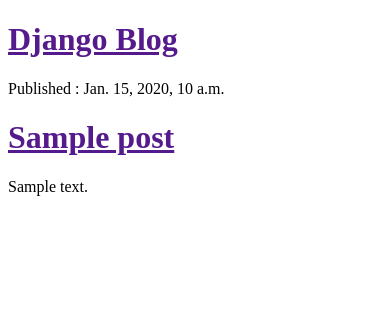
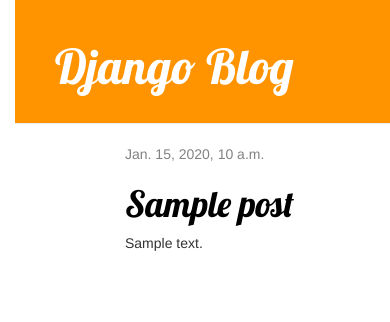
Before and after one commit to narendra-avula/myfirst-blog, a Django app: template blog/templates/blog/post_list.html in a window 390 px wide. Shown: the top 322 px of the page. Run offline with Django 3.2, Linux system fonts and the light colour scheme; the template is opened without the code that fills it: most values are stand-ins (such as "Sample title", 1, 10 or a date in 2020); some libraries are stand-ins or nearby versions.

Commit message:
Added view and template for detailed blog post as well as CSS for the site.

```diff
--- /dev/null
+++ b/blog/static/css/blog.css
@@ -0,0 +1,54 @@
+h1 a {
+    color: #FCA205;
+    font-family: 'Lobster';
+}
+body {
+    padding-left: 15px;
+
+}
+.page-header {
+    background-color: #ff9400;
+    margin-top: 0;
+    padding: 20px 20px 20px 40px;
+}
+
+.page-header h1, .page-header h1 a, .page-header h1 a:visited, .page-header h1 a:active {
+    color: #ffffff;
+    font-size: 36pt;
+    text-decoration: none;
+}
+
+.content {
+    margin-left: 40px;
+}
+
+h1, h2, h3, h4 {
+    font-family: 'Lobster', cursive;
+}
+
+.date {
+    color: #828282;
+}
+
+.save {
+    float: right;
+}
+
+.post-form textarea, .post-form input {
+    width: 100%;
+}
+
+.top-menu, .top-menu:hover, .top-menu:visited {
+    color: #ffffff;
+    float: right;
+    font-size: 26pt;
+    margin-right: 20px;
+}
+
+.post {
+    margin-bottom: 70px;
+}
+
+.post h1 a, .post h1 a:visited {
+    color: #000000;
+}
--- /dev/null
+++ b/blog/templates/blog/base.html
@@ -0,0 +1,25 @@
+{% load staticfiles %}
+<!DOCTYPE html>
+<html lang="en">
+<head>
+    <meta charset="UTF-8">
+    <title>Django Blog</title>
+    <link rel="stylesheet" href="//maxcdn.bootstrapcdn.com/bootstrap/3.2.0/css/bootstrap.min.css">
+    <link rel="stylesheet" href="//maxcdn.bootstrapcdn.com/bootstrap/3.2.0/css/bootstrap-theme.min.css">
+    <link rel="stylesheet" href="{% static 'css/blog.css' %}">
+    <link href="http://fonts.googleapis.com/css?family=Lobster&subset=latin,latin-ext" rel="stylesheet" type="text/css">
+</head>
+<body>
+    <div class="page-header">
+        <h1><a href="/">Django Blog</a></h1>
+    </div>
+    <div class="content container">
+        <div class="row">
+            <div class="col-md-8">
+                {% block content %}
+                {% endblock %}
+            </div>
+        </div>
+    </div>
+</body>
+</html>
--- a/blog/templates/blog/post_list.html
+++ b/blog/templates/blog/post_list.html
@@ -1,18 +1,19 @@
-<!DOCTYPE html>
-<html>
-    <head>
-        <title>Django blog</title>
-    </head>
-    <body>
-        <div>
-            <h1><a href="">Django Blog</a></h1>
+{% extends 'blog/base.html' %}
+
+{% block content %}
+    <div class="content container">
+        <div class="row">
+            <div class="col-md-8">
+                {% for post in posts %}
+                    <div class="post">
+                        <div class="date">
+                            {{ post.published_date }}
+                        </div>
+                        <h1><a href="{% url 'post_detail' pk=post.pk %}">{{ post.title }}</a></h1>
+                        <p>{{ post.text|linebreaks }}</p>
+                    </div>
+                {% endfor %}
+            </div>
         </div>
-        {% for post in posts %}
-            <div>
-                <p>Published : {{ post.published_date }}</p>
-                <h1><a href="">{{ post.title }}</a> </h1>
-                <p>{{ post.text|linebreaks }}</p>
-            </div>
-        {% endfor %}
-    </body>
-</html>
+    </div>
+{% endblock %}
--- a/blog/urls.py
+++ b/blog/urls.py
@@ -1,8 +1,9 @@
 __author__ = 'Narendra'
 
 from django.conf.urls import url
-from . import views
+from blog import views
 
 urlpatterns = [
     url(r'^$', views.post_list, name='post_list'),
+    url(r'^post/(?P<pk>\d+)/$', views.post_detail, name='post_detail'),
 ]
```
Also changed, not shown: blog/templates/blog/post_detail.html (added, +12 -0 lines), blog/views.py (+7 -1 lines), db.sqlite3, 2 other files.
